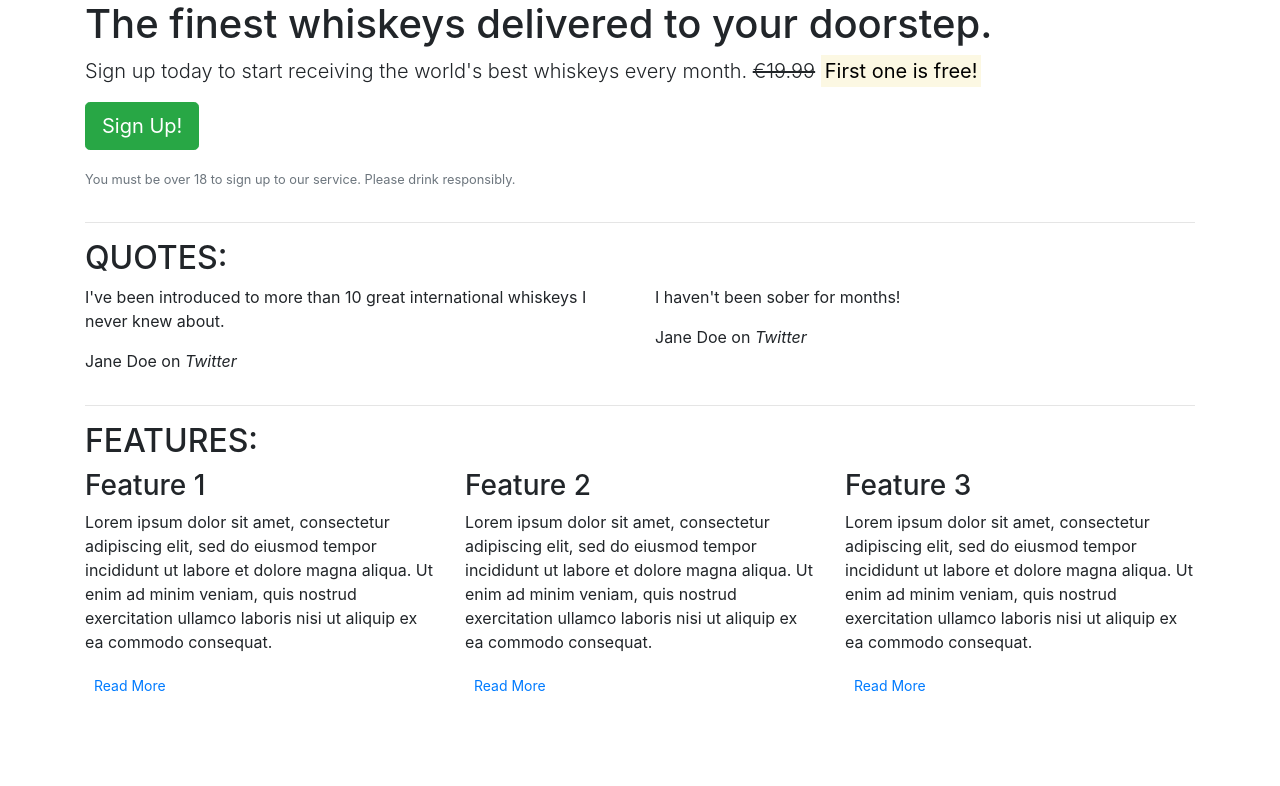
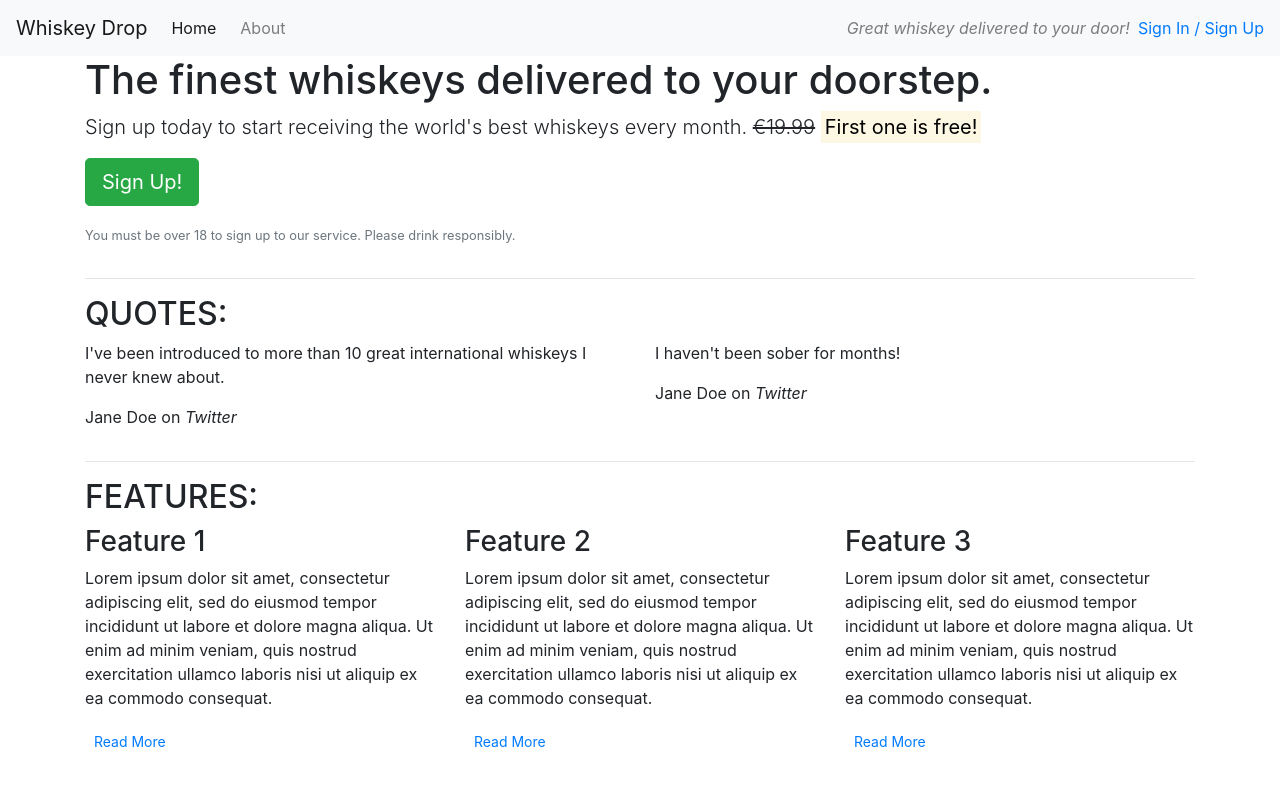
Before and after one commit to Al3xandruF/Bootstrap_Practice_Project, a plain HTML site: page index.html in a window 1280 px wide. Drawn offline with nearby package versions, Linux system fonts and the light colour scheme.

Commit message:
Add nav bar

```diff
--- a/index.html
+++ b/index.html
@@ -9,6 +9,15 @@
 </head>
 
 <body>
+        <nav class="navbar navbar-light bg-light navbar-expand-sm">
+            <a href="/" class="navbar-brand">Whiskey Drop</a>
+            <ul class="navbar-nav mr-auto">
+                <li class="active nav-item mr-2"><a class="nav-link" href="/">Home</a></li>
+                <li class="nav-item mr-2"><a class="nav-link" href="/about">About</a></li>
+            </ul>
+            <p class="navbar-text my-auto mr-2"><i>Great whiskey delivered to your door!</i></p>
+            <a href="/login">Sign In / Sign Up</a>
+        </nav>
     <article class="container">
         <!-- Callout -->
         <div class="row">
```
